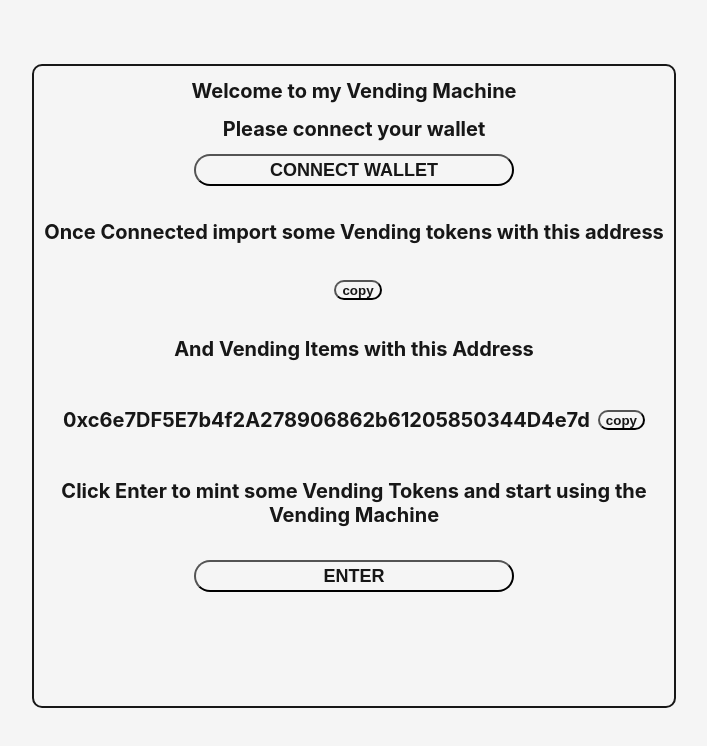
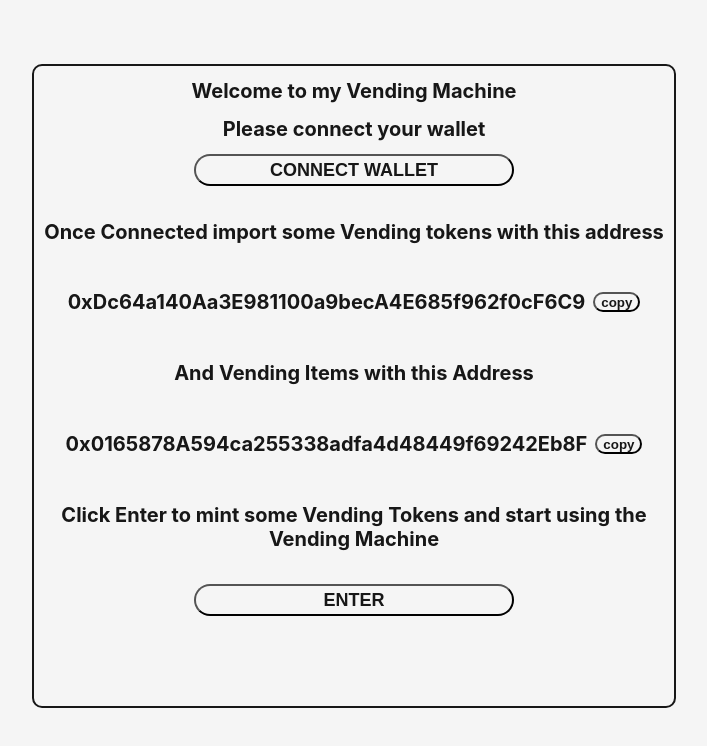
Before and after one commit to MichaelGrinstead/vending-machine, a React (Create React App) app in the folder front-end/: page / in a window 1280 px wide. Shown: the top 746 px of the page, without its empty margins (286-993 px from the left). Built offline with nearby package versions, Linux system fonts and the light colour scheme; a web font is replaced by a local one.

Commit message:
changed token name

```diff
--- a/front-end/src/ContractObjects.ts
+++ b/front-end/src/ContractObjects.ts
@@ -8,14 +8,14 @@ declare var window: any
 
 ///LocalHost
 
-const GLTokenAddress = "0x68B1D87F95878fE05B998F19b66F4baba5De1aed"
-const VendingAddress = "0xc6e7DF5E7b4f2A278906862b61205850344D4e7d"
+const VendingTokenAddress = "0xDc64a140Aa3E981100a9becA4E685f962f0cF6C9"
+const VendingAddress = "0x0165878A594ca255338adfa4d48449f69242Eb8F"
 
 
 
 let provider : ethers.providers.Web3Provider
 let signer : ethers.providers.JsonRpcSigner
-let GLTokenContract : Contract
+let VendingTokenContract : Contract
 let VendingContract : Contract
 
 
@@ -24,9 +24,9 @@ let VendingContract : Contract
 if(window.ethereum != null) {
     provider  = new ethers.providers.Web3Provider(window.ethereum)
     signer = provider.getSigner()
-    GLTokenContract = new ethers.Contract(GLTokenAddress, GLTokenABI, signer);
+    VendingTokenContract = new ethers.Contract(VendingTokenAddress, GLTokenABI, signer);
     VendingContract = new ethers.Contract(VendingAddress, VendingABI, signer);
 
 }
 
-export {provider, signer, VendingContract, GLTokenContract, VendingAddress, GLTokenAddress}
+export {provider, signer, VendingContract, VendingTokenContract, VendingAddress, VendingTokenAddress}
--- a/front-end/src/components/Interface.tsx
+++ b/front-end/src/components/Interface.tsx
@@ -1,6 +1,6 @@
 import { ethers, utils } from 'ethers'
 import {useEffect, useState, useContext} from 'react'
-import {VendingContract, GLTokenContract, VendingAddress, signer} from '../ContractObjects'
+import {VendingContract, VendingTokenContract, VendingAddress, signer} from '../ContractObjects'
 import VendingContext from '../context/VendingContext'
 
 const Interface = () => {
@@ -34,7 +34,7 @@ const Interface = () => {
 
   const makeDeposit = async () => {
     try{
-      const approval = await GLTokenContract.approve(VendingAddress, depositValue)
+      const approval = await VendingTokenContract.approve(VendingAddress, depositValue)
       await approval.wait()
     }catch(e){
       console.log(e)
@@ -47,7 +47,7 @@ const Interface = () => {
   }
 
   const getRemainingDeposit = async () => {
-    const changeNumber = await GLTokenContract.allowance(signer.getAddress(), VendingAddress)
+    const changeNumber = await VendingTokenContract.allowance(signer.getAddress(), VendingAddress)
     const changeFormatted = changeNumber/100
     const changeFinal = changeFormatted.toFixed(2)
     setRemainingDeposit(changeFinal)
@@ -82,7 +82,7 @@ const Interface = () => {
     setInputDepositDisplay("00.00")
     setDepositString("")
     setItemSelected(false)
-    await GLTokenContract.approve(VendingAddress, 0)
+    await VendingTokenContract.approve(VendingAddress, 0)
   }
 
   const clearPaymentDisplay = () => {
```
